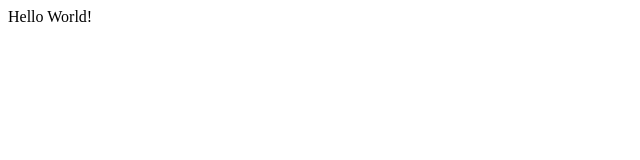
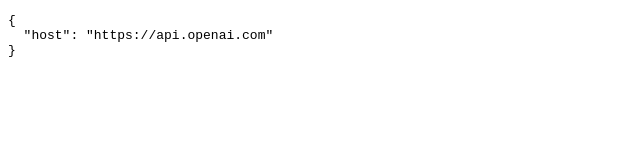
Before and after one commit to shaxutang/shaxutang.github.io, a plain HTML site: page index.html in a window 1280 px wide. Shown: the whole page, without its empty margins (0-640 px from the left). Drawn offline with Linux system fonts and the light colour scheme.

Commit message:
feat: display meta.json in index.html

```diff
--- a/index.html
+++ b/index.html
@@ -6,6 +6,15 @@
     <title>Document</title>
   </head>
   <body>
-    Hello World!
+    <script>
+      fetch("/meta.json")
+        .then((response) => response.json())
+        .then((data) => {
+          const preEl = document.createElement("pre");
+          preEl.textContent = JSON.stringify(data, null, 2);
+          document.body.appendChild(preEl);
+        })
+        .catch((error) => console.error("Error fetching meta.json:", error));
+    </script>
   </body>
 </html>
```
